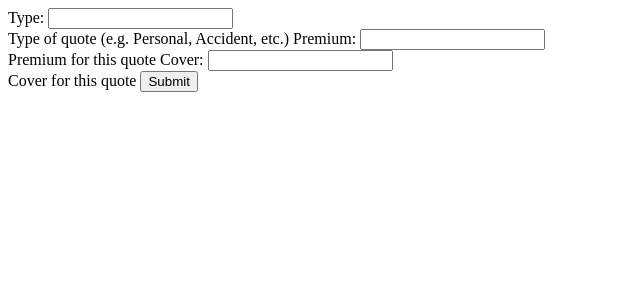
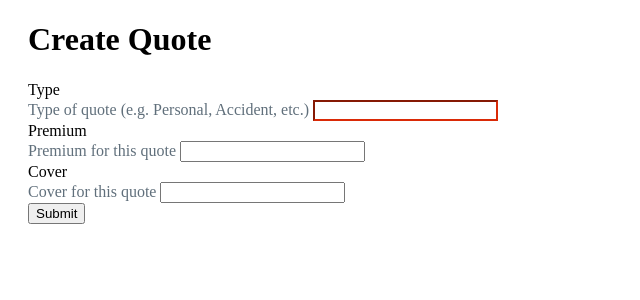
Before and after one commit to mukeshsahnis/democrance, a Django app: template api/templates/create-new-quote.html in a window 1280 px wide. Shown: the top 300 px of the page, without its empty margins (0-640 px from the left). Run offline with Django 4.2, Linux system fonts and the light colour scheme; the template is opened without the code that fills it: values that come from a table or form of the project are taken from there, others are empty.

Commit message:
Added heading for the pages

```diff
--- a/api/templates/create-new-quote.html
+++ b/api/templates/create-new-quote.html
@@ -1,5 +1,12 @@
-<form action="/your-name/" method="post">
+{% extends "index.html" %}
+{% load static %}
+{% block title %}Create new quote{% endblock %}
+
+{% block content %}
+<h1>Create Quote</h1>
+<form action="{% url 'api:create_quote' %}" method="post">
 	{% csrf_token %}
-	{{ form }}
+	{% include "parts/form.html" with form=form %}
 	<input type="submit" value="Submit">
-</form
+</form>
+{% endblock %}
```
